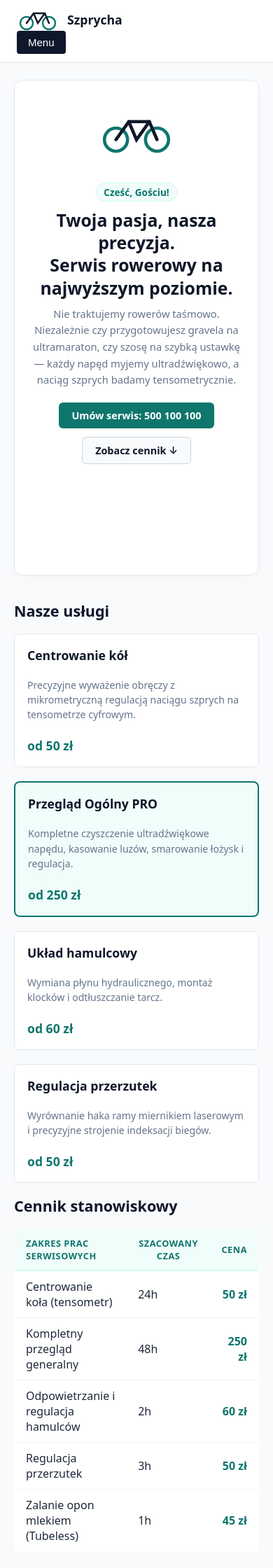
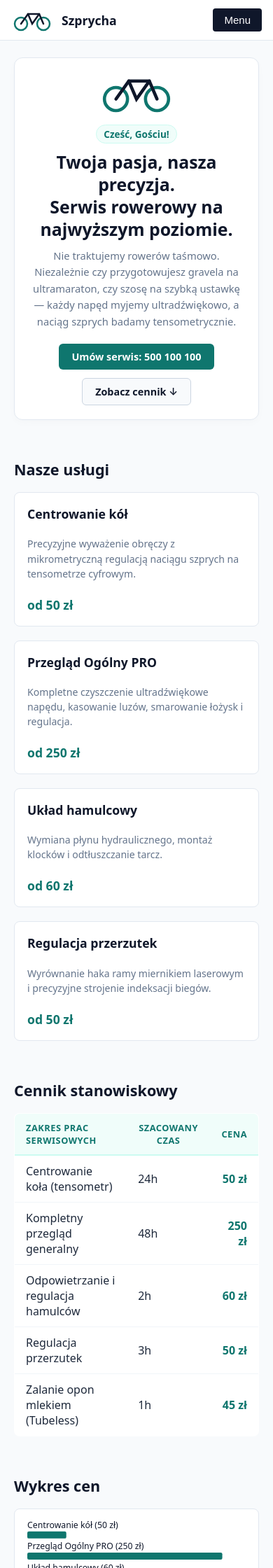
Before and after one commit to rafalkonarski/ti-lab-konarski, a PHP site: page / in a window 390 px wide. Shown: the top 2240 px of the page at 70% size. Run offline with PHP 8.4, Linux system fonts and the light colour scheme.

Commit message:
lab2: rowne odstepy miedzy sekcjami

```diff
--- a/style.css
+++ b/style.css
@@ -1,3 +1,9 @@
+*,
+*::before,
+*::after {
+  box-sizing: border-box;
+}
+
 body {
   font-family: system-ui, -apple-system, BlinkMacSystemFont, "Segoe UI", Roboto, sans-serif;
   margin: 0;
@@ -145,12 +151,15 @@ main, #kontakt {
   display: block;
 }
 
-#uslugi h2, #cennik h2, #bonus-wykres h2 {
+main > section + section {
+  margin-top: 56px;
+}
+
+main h2 {
   font-size: 1.35rem;
   color: #0f172a;
-  margin-bottom: 18px;
+  margin: 0 0 18px;
 }
-
 .cards {
   display: grid;
   grid-template-columns: repeat(auto-fit, minmax(210px, 1fr));
@@ -188,7 +197,7 @@ main, #kontakt {
   flex-grow: 1; /* rozciąga opis, dzięki czemu cena zawsze ląduje idealnie na dole */
 }
 
-.card--highlighted {
+.card--highlight {
   border: 2px solid #0f766e;
   background-color: #f0fdfa;
 }
@@ -279,8 +288,8 @@ main, #kontakt {
 
 @media (max-width: 600px) {
   .site-header {
-    flex-direction: column;
-    align-items: flex-start;
+    flex-wrap: wrap;
+    padding: 12px 16px;
   }
 
   .menu-toggle {
@@ -299,7 +308,9 @@ main, #kontakt {
     width: 100%;
     flex-direction: column;
     gap: 10px;
-    margin-top: 10px;
+    margin-top: 12px;
+    padding-top: 10px;
+    border-top: 1px solid #e2e8f0;
   }
 
   .menu.menu--open {
@@ -314,7 +325,8 @@ main, #kontakt {
   }
 
   .powitanie-rower {
-    flex: 0 0 110px;
+    flex: 0 0 auto;
+    width: 110px;
     max-width: 110px;
     order: -1;
   }
@@ -322,4 +334,7 @@ main, #kontakt {
   .powitanie-akcje {
     justify-content: center;
   }
+  .powitanie-tekst{
+    flex-basis: auto;
+  }
 }
```
